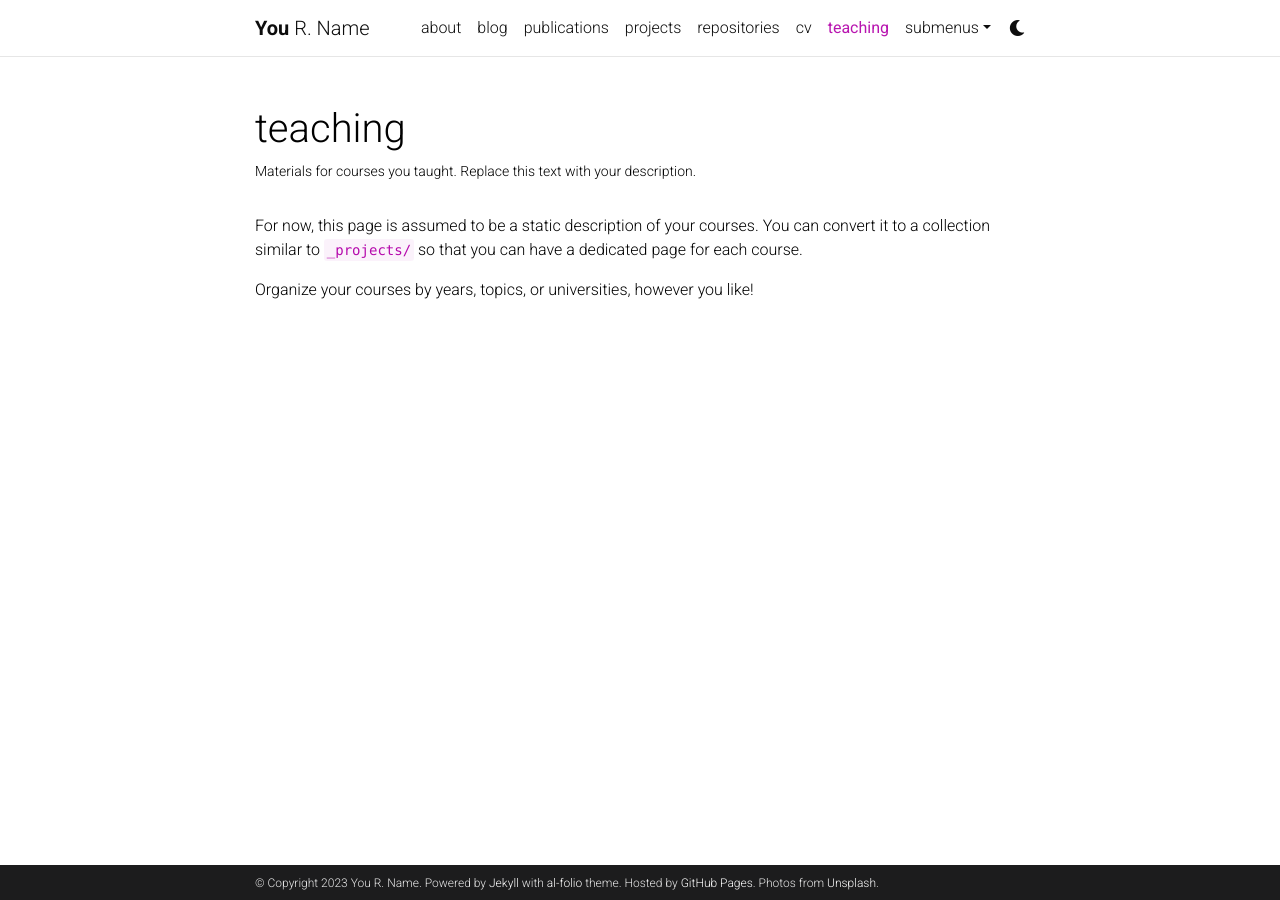
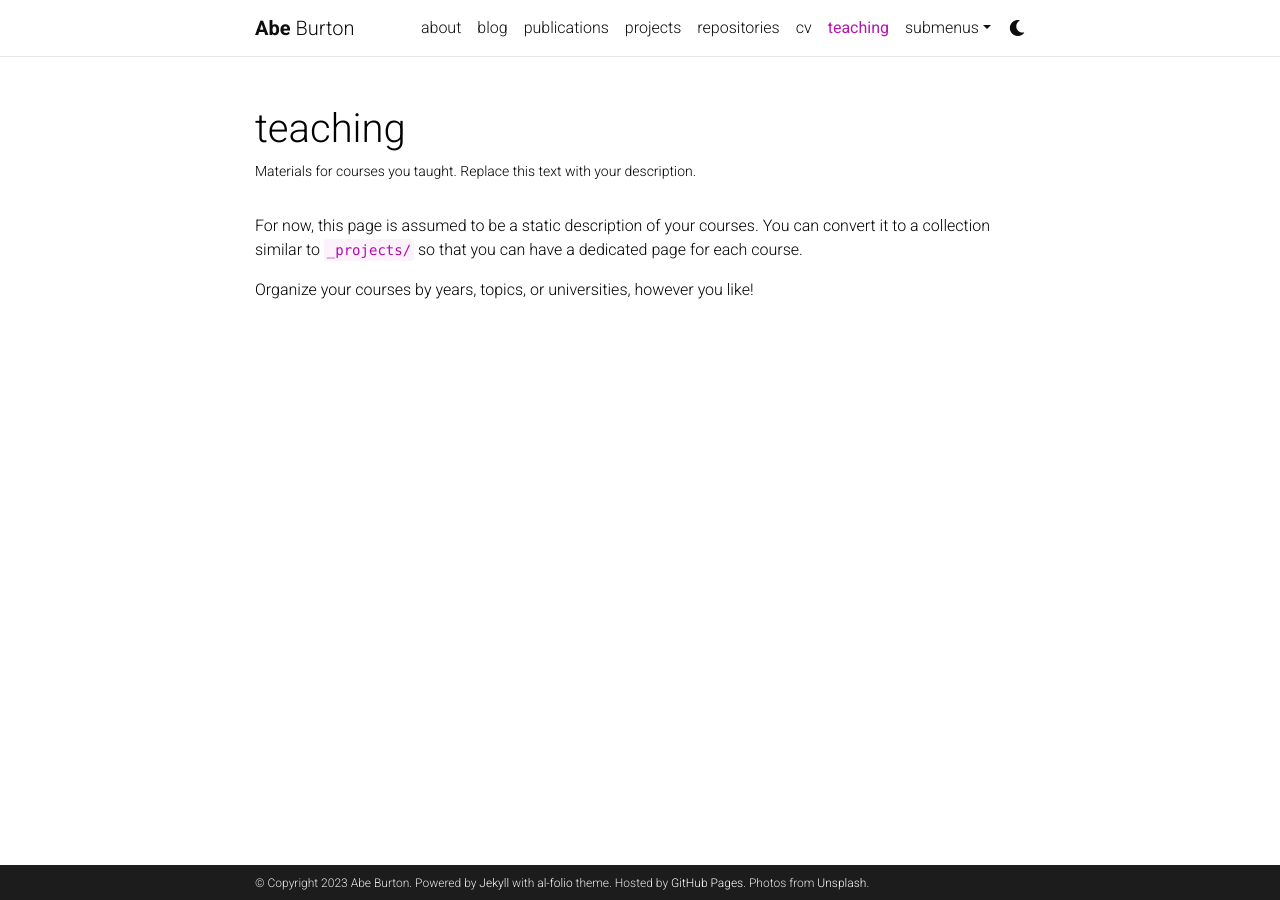
Before and after one commit to abejburton/abejburton.github.io, a Jekyll site: the page built from _pages/teaching.md, in a window 1280 px wide. Built offline with Jekyll 4.4.1, drawn with Linux system fonts in a browser that asks for light colours; comment, search, counter and statistics services are not loaded; a style sheet for code colours, icons or effects is not loaded.

```diff
--- a/_config.yml
+++ b/_config.yml
@@ -3,10 +3,10 @@
 # -----------------------------------------------------------------------------
 
 title: blank # the website title (if blank, full name will be used instead)
-first_name: You
-middle_name: R.
-last_name: Name
-email: you@example.com
+first_name: Abe
+middle_name:
+last_name: Burton
+email: abejburton@gmail.com
 description: > # the ">" symbol means to ignore newlines until "footer_text:"
   A simple, whitespace theme for academics. Based on [*folio](https://github.com/bogoli/-folio) design.
 footer_text: >
@@ -18,8 +18,8 @@ keywords: jekyll, jekyll-theme, academic-website, portfolio-website  # add your
 lang: en # the language of your site (for example: en, fr, cn, ru, etc.)
 icon: ⚛️  # the emoji used as the favicon (alternatively, provide image name in /assets/img/)
 
-url: https://alshedivat.github.io # the base hostname & protocol for your site
-baseurl: /al-folio # the subpath of your site, e.g. /blog/
+url: https://abejburton.github.io # the base hostname & protocol for your site
+baseurl: /blog/ # the subpath of your site, e.g. /blog/
 last_updated: false # set to true if you want to display last updated in the footer
 impressum_path:  # set to path to include impressum link in the footer, use the same path as permalink in a page, helps to conform with EU GDPR
 
@@ -319,7 +319,7 @@ external_links:
 # -----------------------------------------------------------------------------
 
 imagemagick:
-  enabled: true # enables responsive images for your site (recommended, see https://github.com/alshedivat/al-folio/issues/537)
+  enabled: false # enables responsive images for your site (recommended, see https://github.com/alshedivat/al-folio/issues/537)
   widths:
     - 480
     - 800
```
Also changed, not shown: _pages/about.md (+2 -0 lines).
